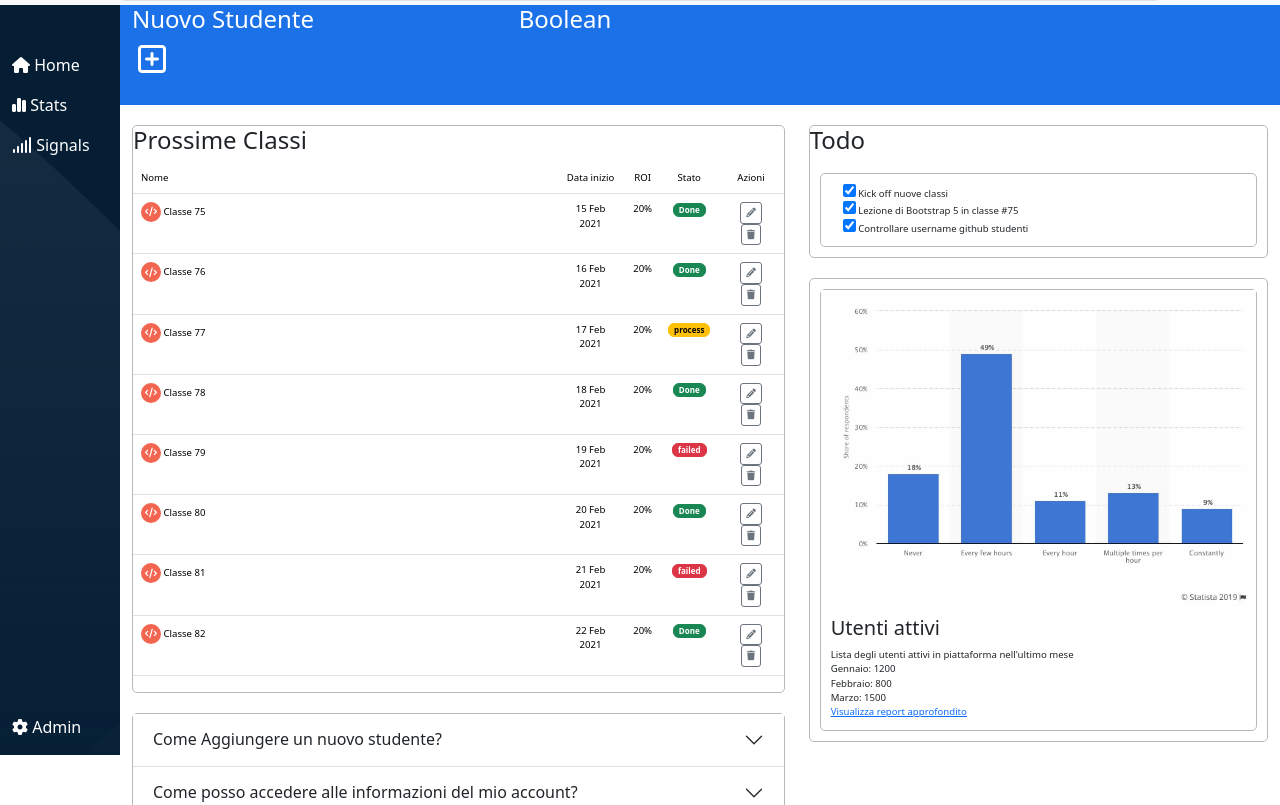
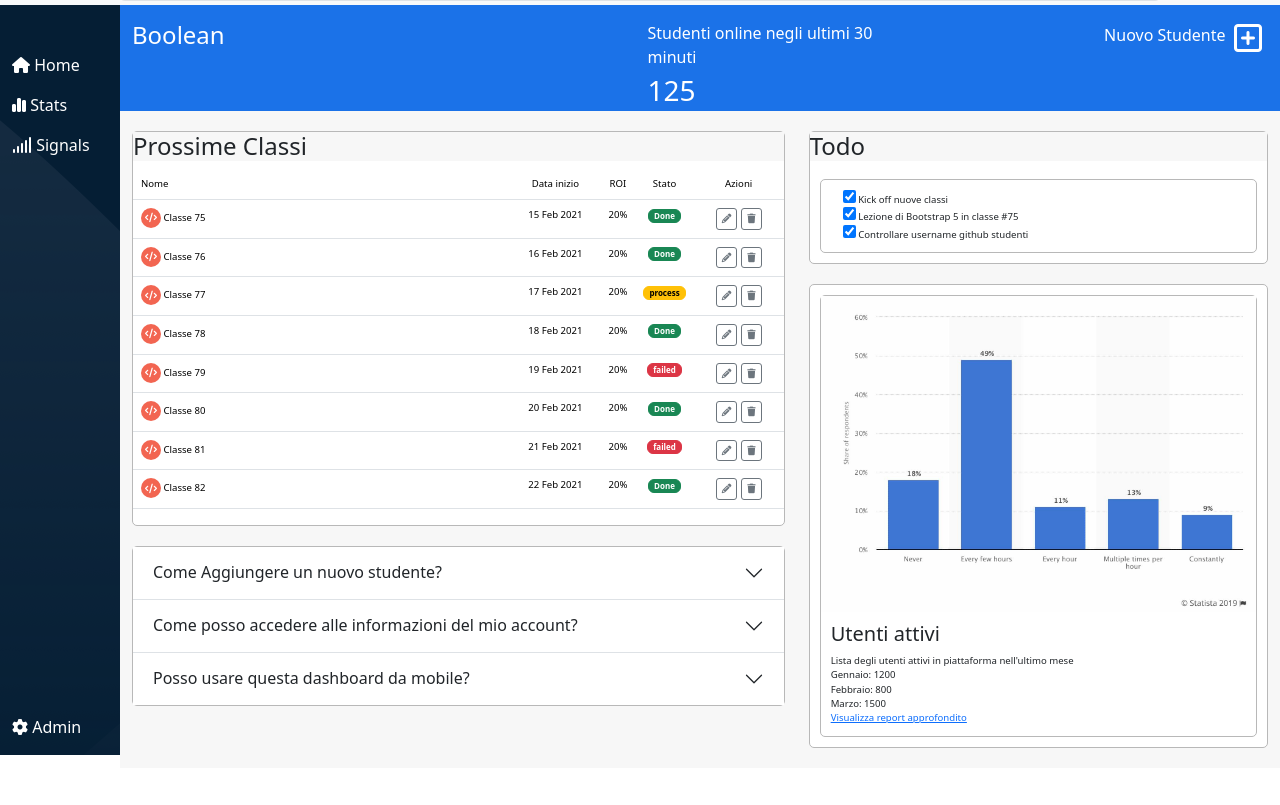
Before and after one commit to ValerioViteritti/html-css-bootstrap-dashboard, a plain HTML site: page index.html in a window 1280 px wide. Shown: the part 45-850 px from the top of the page. Drawn offline with nearby package versions, Linux system fonts and the light colour scheme.

Commit message:
fix bigger main

```diff
--- a/css/style.css
+++ b/css/style.css
@@ -70,6 +70,14 @@ body{
 
 .vv_text-center{
     text-align: center;
+}
+
+.bg-grey{
+    background-color: #f7f7f7;
+}
+
+.vv_w-90px{
+    min-width: 90px;
 }
 
 
@@ -332,6 +340,18 @@ main{
 }
 
 
+@media all and (max-width: 767px) {
+
+    .vv_display-none{
+        display: none;
+    }
+
+}
+
+
+
+
+
 
 /* REGOLE DEL FOOTER */
 
--- a/index.html
+++ b/index.html
@@ -146,10 +146,31 @@
 
 
             <div id="bigger" class="container">
-                <div id="top-main" class="row">
+                <div id="top-main" class="row flex-md-row flex-column-reverse justify-content-md-between">
                     <!-- <div> -->
-                      <div class="col-4">
-                        <h4>Nuovo Studente</h4>
+                      <div id="blue-block" class="col-12 col-md-8 mt-3">
+                        <div class="row">
+                          <div class="col-12 col-md-6 col-lg-8 mb-2">
+                            <h4>Boolean</h4>
+                          </div>
+                          <div class="col-12 col-md">
+                            <div class="fs-6">Studenti online negli ultimi 30 minuti
+                            </div>
+                            <div class="fs-3">
+                              125
+                            </div>
+
+
+                          </div>
+
+
+
+
+                        </div>
+
+                      </div>
+                      <div class="col-12 col-md-auto mt-3">
+                        <h4 class="fs-6 d-inline">Nuovo Studente</h4>
                         <button class="btn" type="button" data-bs-toggle="offcanvas" data-bs-target="#offcanvasRight" aria-controls="offcanvasRight"><i class="fa-regular fa-square-plus"></i></button>
 
                         <div class="offcanvas offcanvas-end" tabindex="-1" id="offcanvasRight" aria-labelledby="offcanvasRightLabel">
@@ -252,36 +273,23 @@
                           </div>
                         </div>
                       </div>
-                      <div id="blue-block" class="col-8">
-                        <div>
-                          <h4>Boolean</h4>
-
-
-
-                        </div>
-                        <div>
-
-                        </div>
-
-
-                      </div>
 
                     <!-- </div> -->
                 </div>
-                <div class="row row-cols-1 row-cols-lg-2">
+                <div class="row row-cols-1 row-cols-lg-2 bg-grey">
                     <div class="col-12 col-lg-7">
 
                         <div class="card">
                             <div>
-                                <h4>Prossime Classi</h4>
+                                <h4 class="bg-grey">Prossime Classi</h4>
                             </div>
 
                             <table class="table">
                                 <thead>
                                   <tr>
                                     <td scope="col" class="table-width-">Nome</td>
-                                    <td scope="col" class="vv_text-center">Data inizio</td>
-                                    <td scope="col" class="vv_text-center">ROI</td>
+                                    <td scope="col" class="vv_text-center vv_display-none">Data inizio</td>
+                                    <td scope="col" class="vv_text-center vv_display-none">ROI</td>
                                     <td scope="col" class="vv_text-center">Stato</td>
                                     <td scope="col" class="vv_text-center">Azioni</td>
                                   </tr>
@@ -293,10 +301,10 @@
                                         <i class="fa-solid fa-code"></i>
                                       </span> Classe 75
                                     </td>
-                                    <td class="vv_text-center">15 Feb 2021</td>
-                                    <td class="vv_text-center">20%</td>
+                                    <td class="vv_text-center vv_display-none vv_w-90px">15 Feb 2021</td>
+                                    <td class="vv_text-center vv_display-none">20%</td>
                                     <td class="vv_text-center"><button type="button" class="btn btn-success">Done</button></td>
-                                    <td class="vv_text-center"><i class="fa-solid fa-pencil"></i><i class="fa-solid fa-trash"></i></td>
+                                    <td class="vv_text-center vv_w-90px"><i class="fa-solid fa-pencil"></i><i class="fa-solid fa-trash"></i></td>
                                   </tr>
                                   <tr>
                                     <td>
@@ -304,8 +312,8 @@
                                         <i class="fa-solid fa-code"></i>
                                       </span> Classe 76
                                     </td>
-                                    <td class="vv_text-center">16 Feb 2021</td>
-                                    <td class="vv_text-center">20%</td>
+                                    <td class="vv_text-center vv_display-none">16 Feb 2021</td>
+                                    <td class="vv_text-center vv_display-none">20%</td>
                                     <td class="vv_text-center"><button type="button" class="btn btn-success">Done</button></td>
                                     <td class="vv_text-center"><i class="fa-solid fa-pencil"></i><i class="fa-solid fa-trash"></i></td>
                                   </tr>
@@ -315,8 +323,8 @@
                                         <i class="fa-solid fa-code"></i>
                                       </span> Classe 77
                                     </td>
-                                    <td class="vv_text-center">17 Feb 2021</td>
-                                    <td class="vv_text-center">20%</td>
+                                    <td class="vv_text-center vv_display-none">17 Feb 2021</td>
+                                    <td class="vv_text-center vv_display-none">20%</td>
                                     <td class="vv_text-center"><button type="button" class="btn btn-warning">process</button></td>
                                     <td class="vv_text-center"><i class="fa-solid fa-pencil"></i><i class="fa-solid fa-trash"></i></td>
                                   </tr>
@@ -326,8 +334,8 @@
                                         <i class="fa-solid fa-code"></i>
                                       </span> Classe 78
                                     </td>
-                                    <td class="vv_text-center">18 Feb 2021</td>
-                                    <td class="vv_text-center">20%</td>
+                                    <td class="vv_text-center vv_display-none">18 Feb 2021</td>
+                                    <td class="vv_text-center vv_display-none">20%</td>
                                     <td class="vv_text-center"><button type="button" class="btn btn-success">Done</button></td>
                                     <td class="vv_text-center"><i class="fa-solid fa-pencil"></i><i class="fa-solid fa-trash"></i></td>
                                   </tr>
@@ -337,8 +345,8 @@
                                         <i class="fa-solid fa-code"></i>
                                       </span> Classe 79
                                     </td>
-                                    <td class="vv_text-center">19 Feb 2021</td>
-                                    <td class="vv_text-center">20%</td>
+                                    <td class="vv_text-center vv_display-none">19 Feb 2021</td>
+                                    <td class="vv_text-center vv_display-none">20%</td>
                                     <td class="vv_text-center"><button type="button" class="btn btn-danger">failed</button></td>
                                     <td class="vv_text-center"><i class="fa-solid fa-pencil"></i><i class="fa-solid fa-trash"></i></td>
                                   </tr>
@@ -348,8 +356,8 @@
                                         <i class="fa-solid fa-code"></i>
                                       </span> Classe 80
                                     </td>
-                                    <td class="vv_text-center">20 Feb 2021</td>
-                                    <td class="vv_text-center">20%</td>
+                                    <td class="vv_text-center vv_display-none">20 Feb 2021</td>
+                                    <td class="vv_text-center vv_display-none">20%</td>
                                     <td class="vv_text-center"><button type="button" class="btn btn-success">Done</button></td>
                                     <td class="vv_text-center"><i class="fa-solid fa-pencil"></i><i class="fa-solid fa-trash"></i></td>
                                   </tr>
@@ -359,8 +367,8 @@
                                         <i class="fa-solid fa-code"></i>
                                       </span> Classe 81
                                     </td>
-                                    <td class="vv_text-center">21 Feb 2021</td>
-                                    <td class="vv_text-center">20%</td>
+                                    <td class="vv_text-center vv_display-none">21 Feb 2021</td>
+                                    <td class="vv_text-center vv_display-none">20%</td>
                                     <td class="vv_text-center"><button type="button" class="btn btn-danger">failed</button></td>
                                     <td class="vv_text-center"><i class="fa-solid fa-pencil"></i><i class="fa-solid fa-trash"></i></td>
                                   </tr>
@@ -370,8 +378,8 @@
                                         <i class="fa-solid fa-code"></i>
                                       </span> Classe 82
                                     </td>
-                                    <td class="vv_text-center">22 Feb 2021</td>
-                                    <td class="vv_text-center">20%</td>
+                                    <td class="vv_text-center vv_display-none">22 Feb 2021</td>
+                                    <td class="vv_text-center vv_display-none">20%</td>
                                     <td class="vv_text-center"><button type="button" class="btn btn-success">Done</button></td>
                                     <td class="vv_text-center"><i class="fa-solid fa-pencil"></i><i class="fa-solid fa-trash"></i></td>
                                   </tr>
@@ -425,7 +433,7 @@
 
                         <div class="card">
                             <div>
-                                <h4>Todo</h4>
+                                <h4 class="bg-grey">Todo</h4>
                             </div>
 
                             <div class="card-a">
```
